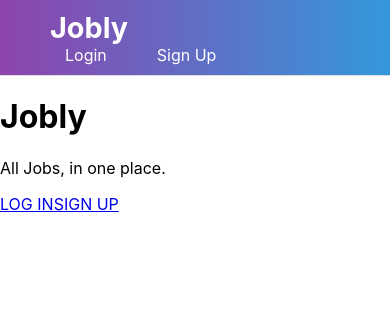
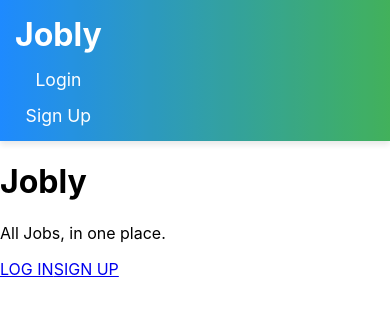
Before and after one commit to Archaeplastida/react-jobly, a React (Create React App) app in the folder frontend/: page / in a window 390 px wide. Shown: the top 316 px of the page. Built offline with nearby package versions, Linux system fonts and the light colour scheme; no server answers.

Commit message:
Improved navbar color palette to match the background image.

```diff
--- a/frontend/src/NavBar.css
+++ b/frontend/src/NavBar.css
@@ -1,22 +1,32 @@
 .navbar-container {
-    background: linear-gradient(to right, #8e44ad, #3498db);
-    padding: 10px 50px;
+  background: linear-gradient(to right, #007bff, #28a745);
+  opacity: 0.88;
+  padding: 15px 30px;
   display: flex;
   align-items: center;
   justify-content: space-between;
-    border-bottom: 1px solid #ddd;
+  box-shadow: 0 4px 6px rgba(0, 0, 0, 0.1);
+  position: sticky;
+  top: 0;
+  z-index: 1000;
 }
 
 .navbar-brand {
-    font-size: 1.8rem;
+  font-size: 2rem;
   font-weight: bold;
   color: #fff;
   text-decoration: none;
+  margin-right: auto;
+  transition: color 0.3s ease;
+}
+
+.navbar-brand:hover {
+  color: #f1c40f;
 }
 
 .nav-links {
   display: flex;
-    gap: 20px;
+  gap: 25px;
   align-items: center;
   list-style: none;
   margin: 0;
@@ -24,19 +34,65 @@
 }
 
 .nav-item-link {
-    font-size: 1rem;
+  font-size: 1.1rem;
   color: #fff;
   text-decoration: none;
-    transition: font-weight 0.3s ease, text-decoration 0.3s ease;
-    margin:15px;
+  transition: all 0.3s ease;
+  padding: 5px 10px;
+  border-radius: 5px;
 }
 
 .nav-item-link:hover {
-    font-weight: bold;
-    text-decoration: underline;
+  background-color: rgba(255, 255, 255, 0.2);
+  color: #f1c40f;
+  text-decoration: none;
 }
 
 .nav-item-link.active {
   font-weight: bold;
-    border-bottom: 2px solid #fff;
+  border-bottom: 2px solid #f1c40f;
+  color: #f1c40f;
 }
+
+.logout-button {
+  font-weight: bold;
+  border-radius: 20px;
+  padding: 7px 15px;
+  transition: all 0.3s ease-in-out;
+  background-color: rgba(0, 0, 0, 0.1);
+  color: #fff;
+  border: none;
+  font-size: 1rem;
+}
+
+.logout-button:hover {
+  background-color: rgba(0, 0, 0, 0.5);
+  transform: translateY(-2px);
+  box-shadow: 0 4px 6px rgba(0, 0, 0, 0.1);
+}
+
+@media (max-width: 768px) {
+  .navbar-container {
+    flex-direction: column;
+    align-items: flex-start;
+    padding: 15px;
+  }
+
+  .nav-links {
+    flex-direction: column;
+    gap: 15px;
+    width: 100%;
+    margin-top: 15px;
+  }
+
+  .nav-item-link {
+    width: 100%;
+    text-align: left;
+    padding: 10px;
+  }
+
+  .logout-button {
+    margin-top: 10px;
+    align-self: flex-start;
+  }
+}
--- a/frontend/src/Navbar.js
+++ b/frontend/src/Navbar.js
@@ -1,17 +1,22 @@
 import React, { useState } from "react";
 import "./NavBar.css";
 import { NavLink, Navigate } from "react-router-dom";
-import { Navbar, Nav, NavItem } from "reactstrap";
+import { Navbar, Nav, NavItem, Button } from "reactstrap";
 
 function NavBar() {
   const [shouldRedirect, setShouldRedirect] = useState(false);
 
   const handleLogout = (e) => {
     e.preventDefault();
+    window.location.reload();
     localStorage.removeItem("user-token");
+    localStorage.removeItem("user-name");
+    localStorage.setItem("reload", "true");
     setShouldRedirect(true);
-    window.location.reload();
   };
+
+  const isLoggedIn = !!localStorage.getItem("user-token");
+  const userName = localStorage.getItem("user-name");
 
   return (
     <div className="navbar-container">
@@ -20,21 +25,25 @@ function NavBar() {
           Jobly
         </NavLink>
         <Nav className="nav-links">
-          {localStorage.getItem("user-token") ? (
-            <NavItem>
-              <button onClick={handleLogout} className="logout-button">
-                Logout
-              </button>
+          {isLoggedIn ? (
+            <>
               <NavLink to="/jobs" className="nav-item-link">
                 Jobs
               </NavLink>
               <NavLink to="/companies" className="nav-item-link">
-              Companies
+                Companies
               </NavLink>
               <NavLink to="/profile" className="nav-item-link">
                 Profile
               </NavLink>
-            </NavItem>
+              <Button
+                color="danger"
+                onClick={handleLogout}
+                className="logout-button"
+              >
+                Logout from {userName}
+              </Button>
+            </>
           ) : (
             <>
               <NavItem>
```
Lines whose indentation alone changed are shown as unchanged.
